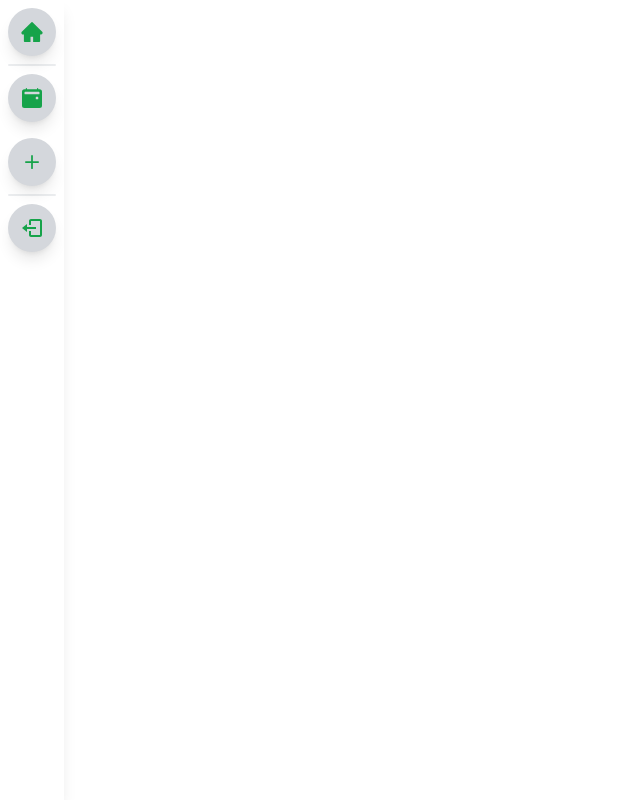
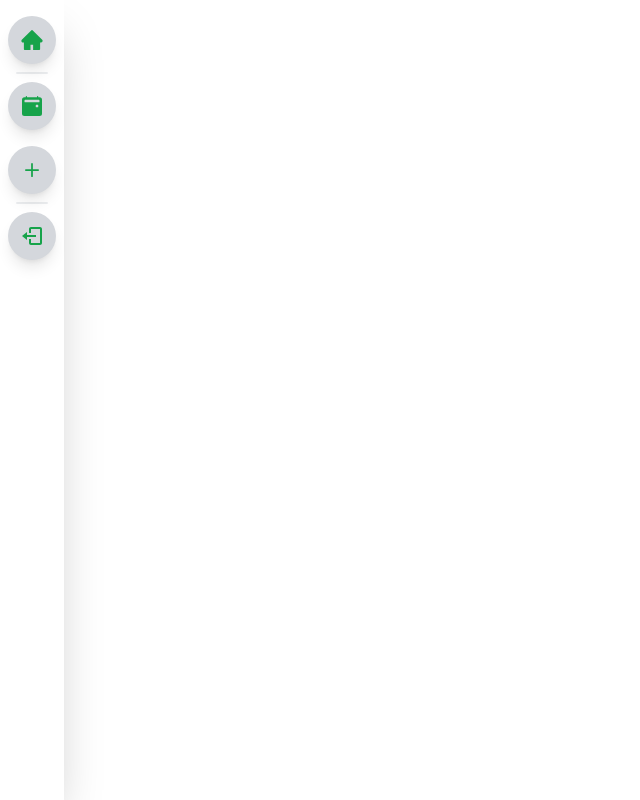
Before and after one commit to esteramine/event_registration_site, a React (Create React App) app in the folder client/: page / in a window 1280 px wide. Shown: the whole page, without its empty margins (0-640 px from the left). Built offline with nearby package versions, Linux system fonts and the light colour scheme.

Commit message:
[client] Sidebar modified

```diff
--- a/client/src/components/Sidebar.js
+++ b/client/src/components/Sidebar.js
@@ -16,7 +16,8 @@ const Divider = () => <hr className="sidebar-hr" />;
 
 function Sidebar() {
     return (
-        <div className="fixed top-0 left-0 h-screen w-16 flex flex-col bg-white shadow-lg">
+        <div className=" h-screen p-2 flex flex-col bg-white shadow-2xl z-10">
+            {/* fixed top-0 left-0 */}
             <SidebarIcon icon={ <AiFillHome size="24" />} text='Home'/>
             <Divider />
             <SidebarIcon icon={ <BsFillCalendar2EventFill size="20" />} text='Event Manager'/>
```
